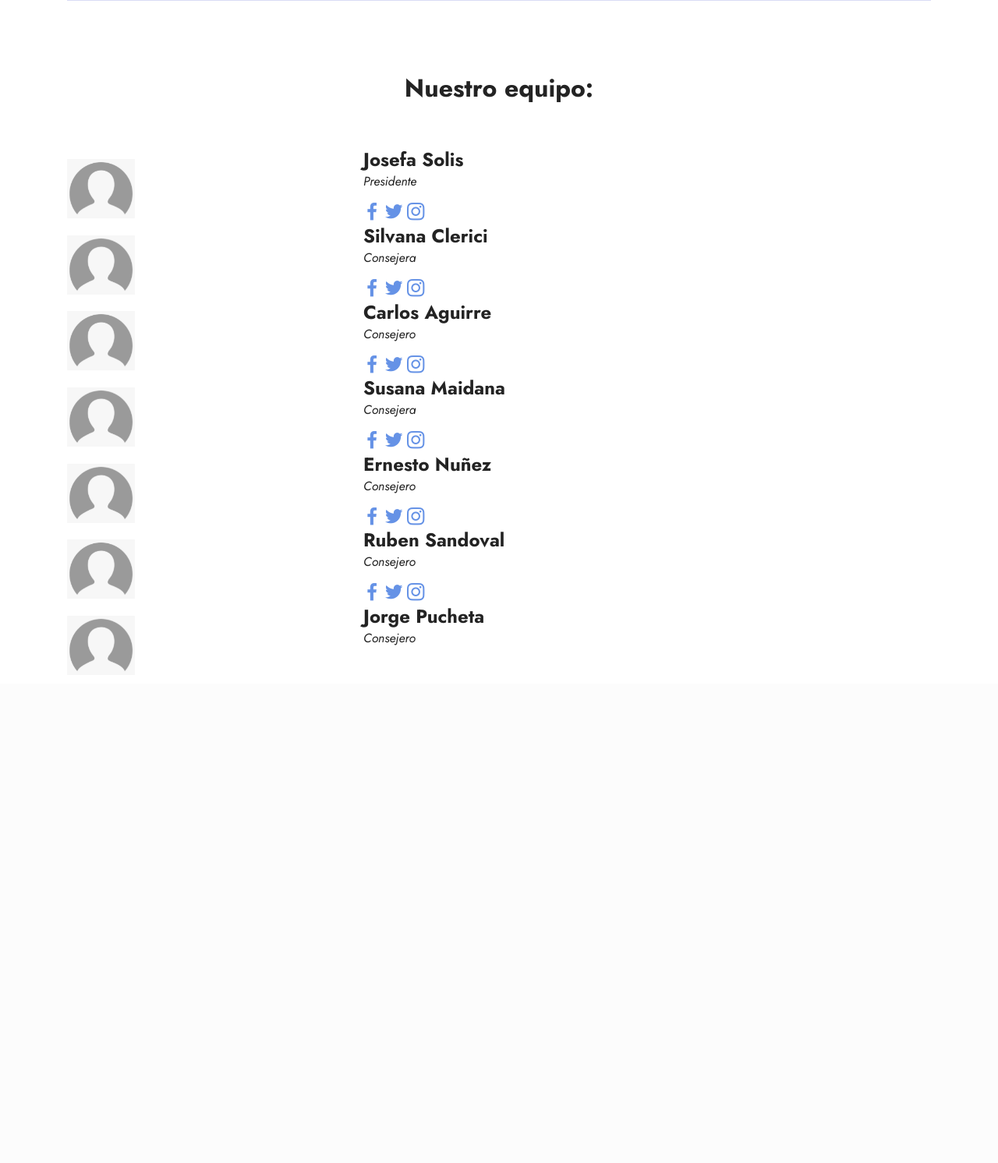
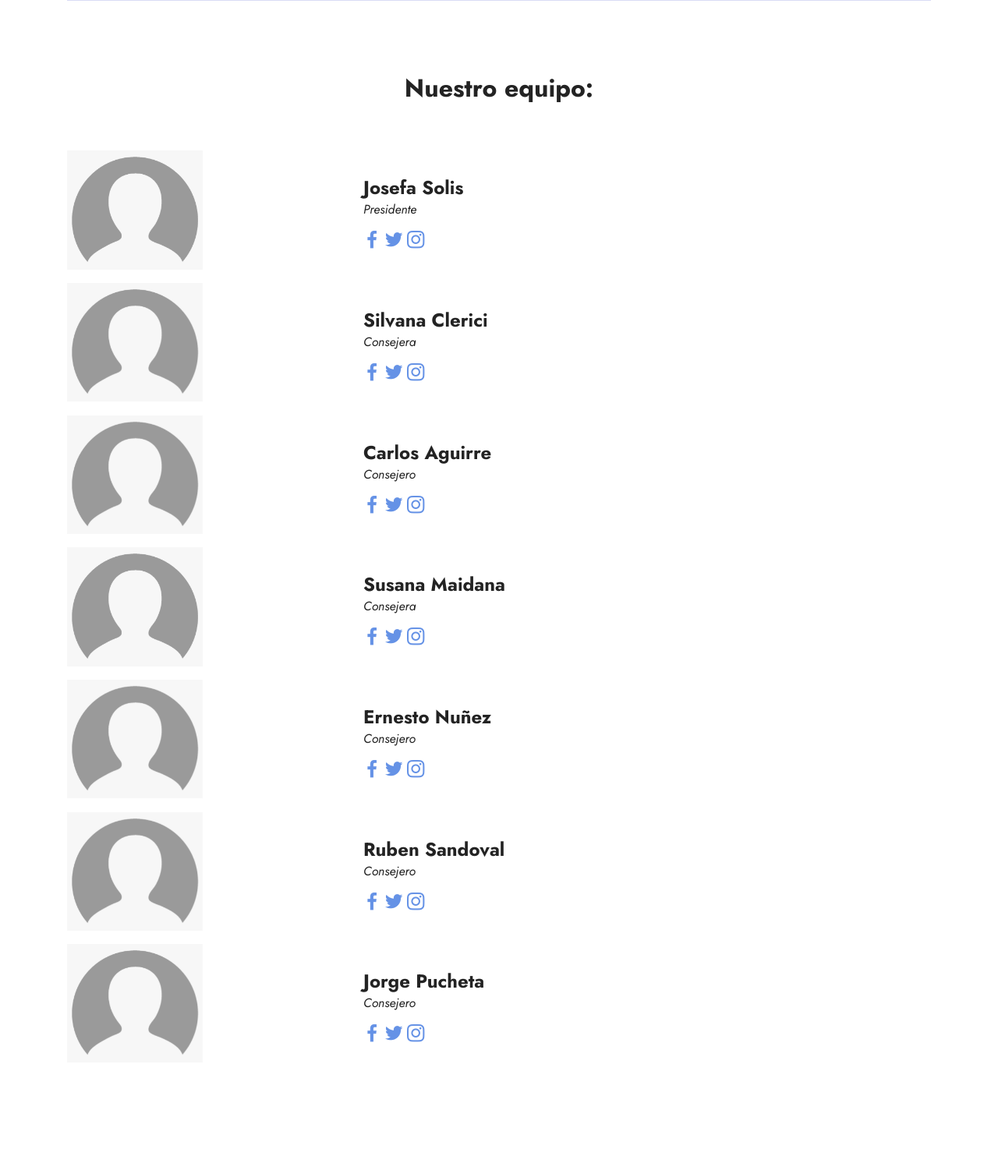
Before and after one commit to Ceciliarey95/ONG, a Django app: page /nosotros/ in a window 1280 px wide. Shown: the part 2160-3652 px from the top of the page at 78% size. Before the commit the page ends 3021 px from the top, so only its background shows below. Run offline with Django 3.2, Linux system fonts and the light colour scheme; some libraries are stand-ins or nearby versions; some web fonts are replaced.

Commit message:
Modificaciones generales

```diff
--- a/templates/base.html
+++ b/templates/base.html
@@ -54,7 +54,7 @@
 
     <section data-bs-version="5.1" class="menu cid-s48OLK6784" once="menu" id="menu1-h">
 
-        <nav class="navbar navbar-dropdown navbar-fixed-top navbar-expand-lg">
+        <nav style="max-height: 18%;" class="navbar navbar-dropdown navbar-fixed-top navbar-expand-lg">
             <div class="container-fluid">
                 <div class="navbar-brand">
                     <span class="navbar-logo">
--- a/templates/comentario/addcomentario.html
+++ b/templates/comentario/addcomentario.html
@@ -21,7 +21,7 @@
                                 <button type="button" class="btn-close" data-bs-dismiss="modal" aria-label="Close"></button>
                             </div>
                             <div class="modal-body">
-                                Usted tiene que iniciar sesión para poder comentar o registrarse
+                                Usted tiene que iniciar sesión o registrarse para poder comentar
                             </div>
                             <div class="modal-body">
                                 <a class="btn btn-outline-secondary" href="{% url 'apps.usuario:login' %}" target="_blank">Iniciar sesión</a>
--- a/templates/nosotros.html
+++ b/templates/nosotros.html
@@ -72,7 +72,7 @@
                 <div class="row align-items-center">
                     <div class="col-12 col-md-4">
                         <div class="image-wrapper">
-                            <img src="{% static 'assets/images/user-default-600x525.png' %}" class="d-block w-25" alt="">
+                            <img src="{% static 'assets/images/user-default-600x525.png' %}" class="d-block w-50" style="margin-bottom: 5%;" alt="">
                         </div>
                     </div>
                     <div class="col-12 col-md">
@@ -107,7 +107,7 @@
                 <div class="row align-items-center">
                     <div class="col-12 col-md-4">
                         <div class="image-wrapper">
-                            <img src="{% static 'assets/images/user-default-600x525.png' %}" class="d-block w-25" alt="">
+                            <img src="{% static 'assets/images/user-default-600x525.png' %}" class="d-block w-50" style="margin-bottom: 5%;" alt="">
                         </div>
                     </div>
                     <div class="col-12 col-md">
@@ -141,7 +141,7 @@
                 <div class="row align-items-center">
                     <div class="col-12 col-md-4">
                         <div class="image-wrapper">
-                            <img src="{% static 'assets/images/user-default-600x525.png' %}" class="d-block w-25" alt="">
+                            <img src="{% static 'assets/images/user-default-600x525.png' %}" class="d-block w-50" style="margin-bottom: 5%;" alt="">
                         </div>
                     </div>
                     <div class="col-12 col-md">
@@ -175,7 +175,7 @@
                 <div class="row align-items-center">
                     <div class="col-12 col-md-4">
                         <div class="image-wrapper">
-                            <img src="{% static 'assets/images/user-default-600x525.png' %}" class="d-block w-25" alt="">
+                            <img src="{% static 'assets/images/user-default-600x525.png' %}" class="d-block w-50" style="margin-bottom: 5%;" alt="">
                         </div>
                     </div>
                     <div class="col-12 col-md">
@@ -209,7 +209,7 @@
                 <div class="row align-items-center">
                     <div class="col-12 col-md-4">
                         <div class="image-wrapper">
-                            <img src="{% static 'assets/images/user-default-600x525.png' %}" class="d-block w-25" alt="">
+                            <img src="{% static 'assets/images/user-default-600x525.png' %}" class="d-block w-50" style="margin-bottom: 5%;" alt="">
                         </div>
                     </div>
                     <div class="col-12 col-md">
@@ -243,7 +243,7 @@
                 <div class="row align-items-center">
                     <div class="col-12 col-md-4">
                         <div class="image-wrapper">
-                            <img src="{% static 'assets/images/user-default-600x525.png' %}" class="d-block w-25" alt="">
+                            <img src="{% static 'assets/images/user-default-600x525.png' %}" class="d-block w-50" style="margin-bottom: 5%;" alt="">
                         </div>
                     </div>
                     <div class="col-12 col-md">
@@ -272,12 +272,12 @@
                 </div>
             </div>
         </div>
-        <div class="card">
+        <div class="card" style="margin-bottom: 10%;">
             <div class="card-wrapper">
                 <div class="row align-items-center">
                     <div class="col-12 col-md-4">
                         <div class="image-wrapper">
-                            <img src="{% static 'assets/images/user-default-600x525.png' %}" class="d-block w-25" alt="">
+                            <img src="{% static 'assets/images/user-default-600x525.png' %}" class="d-block w-50" style="margin-bottom: 5%;" alt="">
                         </div>
                     </div>
                     <div class="col-12 col-md">
--- a/templates/noticia/listarNoticia2.html
+++ b/templates/noticia/listarNoticia2.html
@@ -5,7 +5,7 @@
 
     <section data-bs-version="5.1" class="menu cid-s48OLK6784" once="menu" id="menu1-h">
 
-        <nav class="navbar navbar-dropdown navbar-fixed-top navbar-expand-lg">
+        <nav style="max-height: 18%;" class="navbar navbar-dropdown navbar-fixed-top navbar-expand-lg">
             <div class="container-fluid">
                 <div class="navbar-brand">
                     <span class="navbar-logo">
@@ -30,11 +30,10 @@
                 <div class="collapse navbar-collapse" id="navbarSupportedContent">
                     <ul class="navbar-nav nav-dropdown" data-app-modern-menu="true">
                         <li class="nav-item"><a class="nav-link link text-white display-4" href="{% url 'index' %}">Inicio</a></li>
-                        <li class="nav-item"><a class="nav-link link text-white display-4" href="{% url 'apps.noticia:listarNoticia2' %}">Blog</a></li>
                         <li class="nav-item"><a class="nav-link link text-white display-4" href="{% url 'fotos' %}">Fotos</a></li>
                         <li class="nav-item"><a class="nav-link link text-white display-4" href="{% url 'nosotros' %}">Nosotros</a></li>
                         <li class="nav-item"><a class="nav-link link text-white display-4" href="{% url 'contacto' %}">Contacto</a></li>
-                        <div class="btn-group"><a class="nav-link dropdown-toggle" href="#" id="navbarDropdown" role="button" data-bs-toggle="dropdown" aria-expanded="false">Categorías</a>
+                        <div class="btn-group"><a class="nav-link text-white dropdown-toggle" href="#" id="navbarDropdown" role="button" data-bs-toggle="dropdown" aria-expanded="false">Categorías</a>
                         <ul class="dropdown-menu" aria-labelledby="navbarDropdown" >
                             {%for i in categoria %}
                             <li ><a  class="dropdown-item" href="{% url 'apps.noticia:listarPorCategoria' i.nombre %}">{{i.nombre}}</a></li>
```
